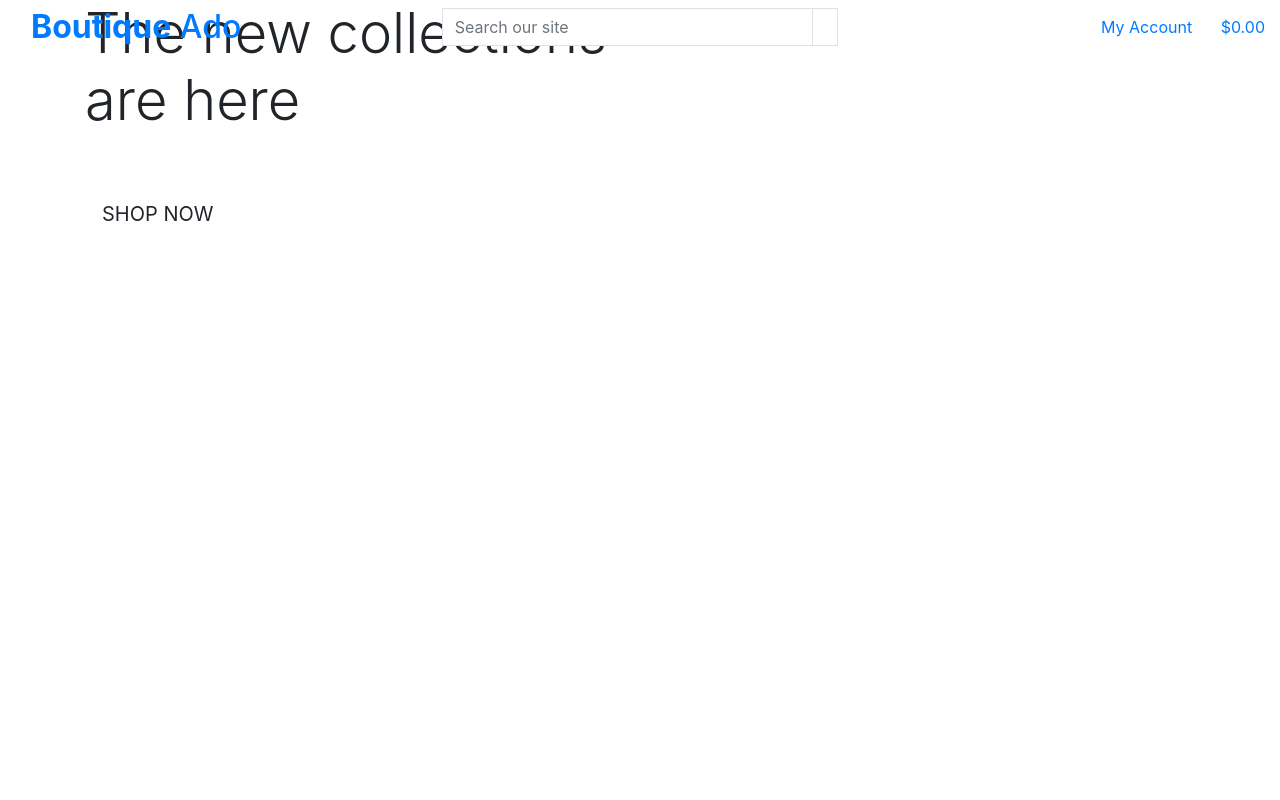
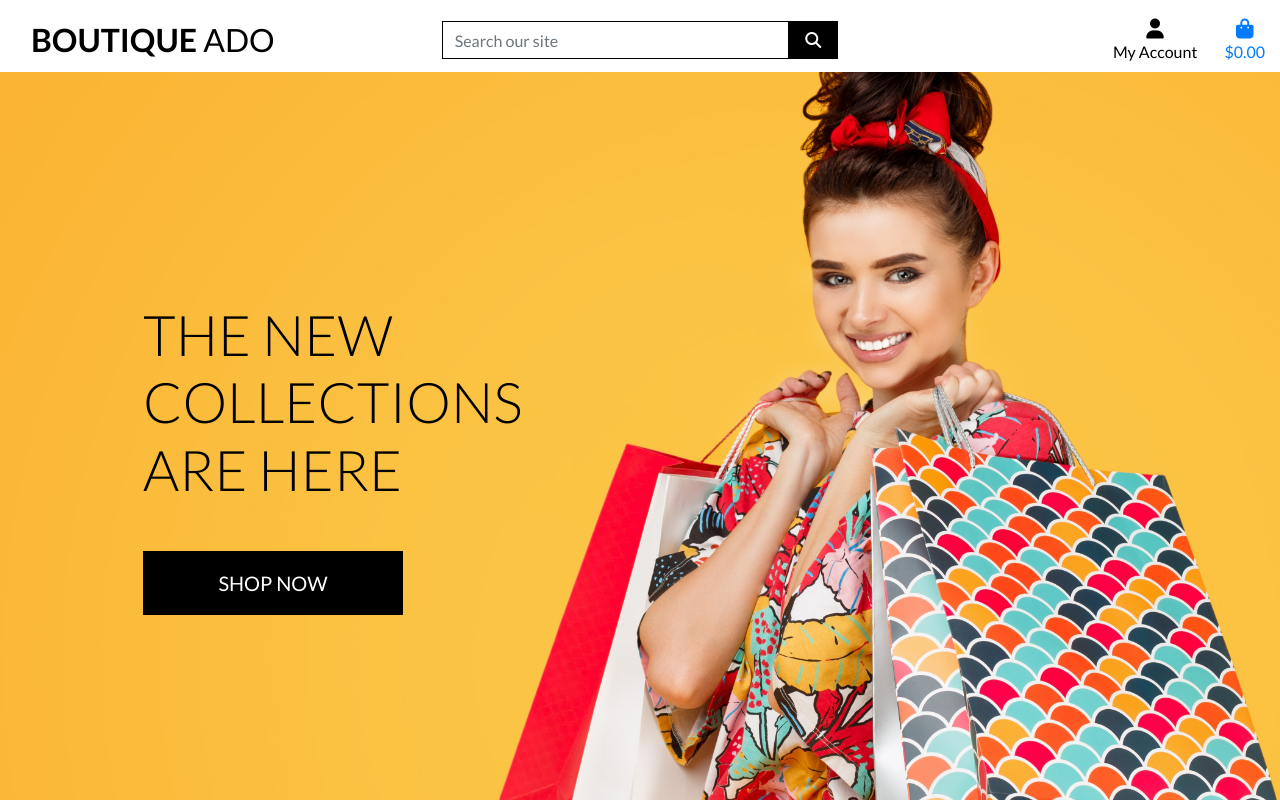
Before and after one commit to steff880/ci-boutique_ado_v1, a Django app: page / in a window 1280 px wide. Run offline with Django 3.2, Linux system fonts and the light colour scheme; some libraries are stand-ins or nearby versions.

Commit message:
completed homepage header and CSS

```diff
--- a/boutique_ado/settings.py
+++ b/boutique_ado/settings.py
@@ -147,6 +147,10 @@ USE_TZ = True
 # https://docs.djangoproject.com/en/3.2/howto/static-files/
 
 STATIC_URL = '/static/'
+STATICFILES_DIRS = (os.path.join(BASE_DIR, 'static'),)
+
+MEDIA_URL = '/media/'
+MEDIA_ROOT = os.path.join(BASE_DIR, 'media')
 
 # Default primary key field type
 # https://docs.djangoproject.com/en/3.2/ref/settings/#default-auto-field
--- a/boutique_ado/urls.py
+++ b/boutique_ado/urls.py
@@ -15,9 +15,11 @@ Including another URLconf
 """
 from django.contrib import admin
 from django.urls import path, include
+from django.conf import settings
+from django.conf.urls.static import static
 
 urlpatterns = [
     path('admin/', admin.site.urls),
     path('accounts/', include('allauth.urls')),
     path('', include('home.urls')),
-]
+] + static(settings.MEDIA_URL, document_root=settings.MEDIA_ROOT)
--- /dev/null
+++ b/static/css/base.css
@@ -0,0 +1,82 @@
+html {
+    height: 100%;
+}
+
+body {
+    background: url('/media/homepage_background_cropped.jpg') no-repeat center center fixed;
+    background-size: cover;
+    height: calc(100vh - 164px);
+    color: #555;
+    font-family: 'Lato';
+}
+
+/* From Bulma */
+
+.icon {
+    align-items: center;
+    display: inline-flex;
+    justify-content: center;
+    height: 1.5rem;
+    width: 1.5rem;
+}
+
+.logo-font {
+    text-transform: uppercase;
+}
+
+.main-logo-link {
+    width: fit-content;
+}
+
+.shop-now-button {
+    background-color: black;
+    color: white;
+    min-width: 260px;
+}
+
+.btn-black {
+    background-color: black;
+    color: white;
+}
+
+.shop-now-button:hover,
+.shop-now-button:active,
+.shop-now-button:focus,
+.btn-black:hover,
+.btn-black:active,
+.btn-black:focus {
+    background-color: #222;
+    color: white;
+}
+
+.text-black {
+    color: #000 !important;
+}
+
+.border-black {
+    border: 1px solid black !important;
+}
+
+/* Media Queries */
+
+/* Slightly larger container on xl screens */
+@media (min-width: 1200px) {
+    .container {
+        max-width: 80%;
+    }
+}
+
+/* fixed top navbar only on medium and up */
+@media (min-width: 992px) {
+    .fixed-top-desktop-only {
+        position: fixed;
+        top: 0;
+        right: 0;
+        left: 0;
+        z-index: 1030;
+    }
+
+    .header-container {
+        padding-top: 164px;
+    }
+}
--- a/templates/base.html
+++ b/templates/base.html
@@ -17,12 +17,19 @@
     {% block corecss %}
         <link rel="stylesheet" href="https://stackpath.bootstrapcdn.com/bootstrap/4.4.1/css/bootstrap.min.css"
             integrity="sha384-Vkoo8x4CGsO3+Hhxv8T/Q5PaXtkKtu6ug5TOeNV6gBiFeWPGFN9MuhOf23Q9Ifjh" crossorigin="anonymous">
+        <link rel="preconnect" href="https://fonts.googleapis.com">
+        <link rel="preconnect" href="https://fonts.gstatic.com" crossorigin>
+        <link
+            href="https://fonts.googleapis.com/css2?family=Lato:ital,wght@0,100;0,300;0,400;0,700;0,900;1,100;1,300;1,400;1,700;1,900&display=swap"
+            rel="stylesheet">
+        <link rel="stylesheet" href="{% static 'css/base.css' %}" type="text/css">
     {% endblock %}
 
     {% block extra_css %}
     {% endblock %}
 
     {% block corejs %}
+        <script src="https://kit.fontawesome.com/c6ff3b2efe.js" crossorigin="anonymous"></script>
         <script src="https://code.jquery.com/jquery-3.4.1.slim.min.js"
             integrity="sha384-J6qa4849blE2+poT4WnyKhv5vZF5SrPo0iEjwBvKU7imGFAV0wwj1yYfoRSJoZ+n" crossorigin="anonymous">
         </script>
@@ -43,7 +50,7 @@
 <body>
 
     <header class="container-fluid fixed-top">
-        <div class="row">
+        <div id="topnav" class="row bg-white pt-lg-2 d-none d-lg-flex">
             <div class="col-12 col-lg-4 my-auto py-1 py-lg-0 text-center text-lg-left">
                 <a href="{% url 'home' %}" class="nav-link main-logo-link">
                     <h2 class="logo-font text-black my-0">
@@ -57,8 +64,7 @@
                         <input type="text" name="q" placeholder="Search our site"
                             class="form-control border border-black rounded-0">
                         <div class="input-group-append">
-                            <button class="form-control btn btn-black border border-black rounded-0"
-                                type="submit">
+                            <button class="form-control btn btn-black border border-black rounded-0" type="submit">
                                 <span class="icon">
                                     <i class="fas fa-search"></i>
                                 </span>
```
Also changed, not shown: media/homepage_background_cropped.jpg (added). Lines whose indentation alone changed are shown as unchanged.
